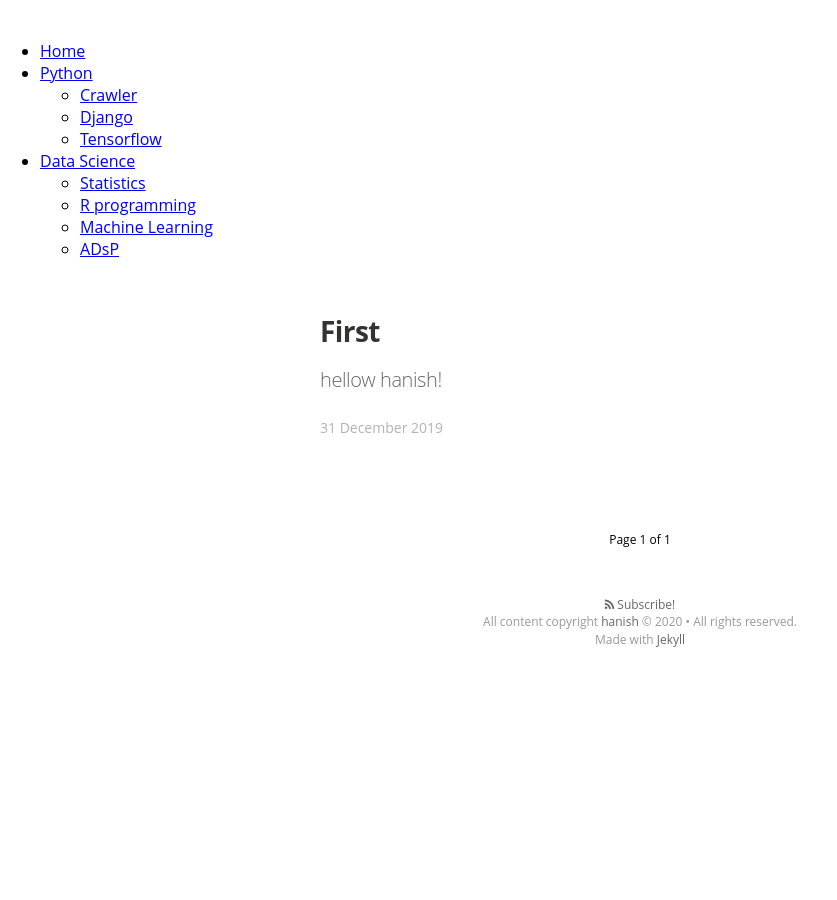
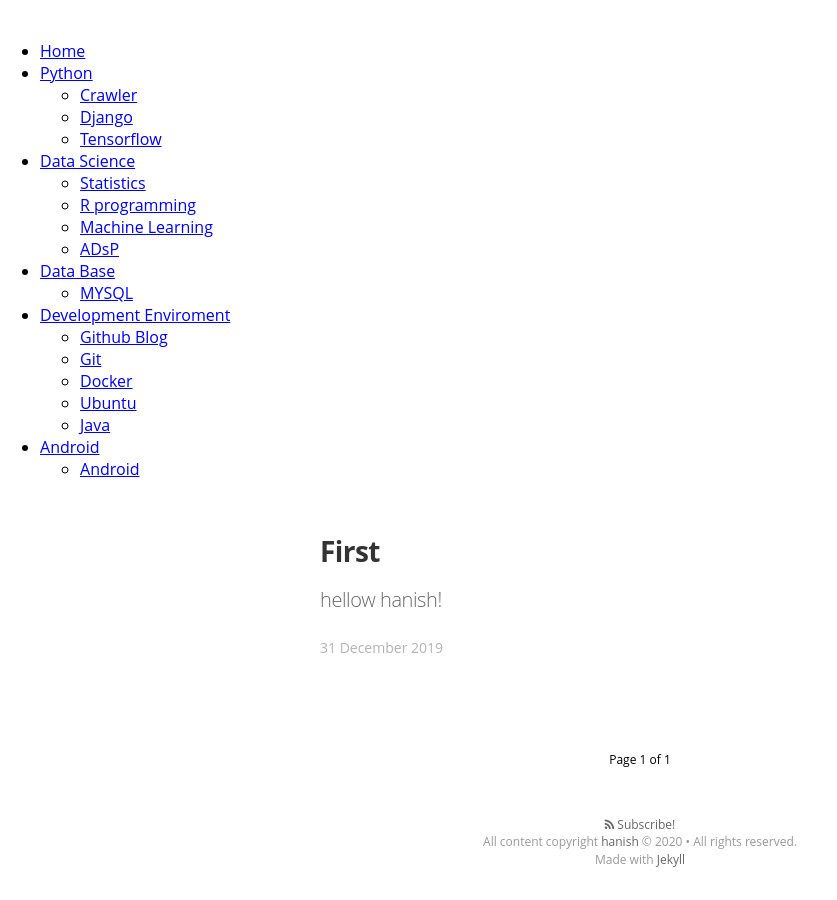
Before and after one commit to hanish3464/hanish3464.github.io, a Jekyll site: the page built from index.html, in a window 1280 px wide and 900 px high, scrolled down 671 px. Shown: the whole window, without its empty margins (0-837 px from the left). Built offline with Jekyll 4.4.1, drawn with Linux system fonts in a browser that asks for light colours; nearby versions of some CDN libraries; some web fonts are replaced; the list of posts is cut into pages by our own code; comment, search, counter and statistics services are not loaded; before the commit the page ends 1368 px from its top, so only the background shows below that.

Commit message:
Update index.html

```diff
--- a/index.html
+++ b/index.html
@@ -25,7 +25,6 @@ layout: default
       {% endfor %}
       <a href={{ "/about/" | prepend: site.baseurl }}>About</a>
     </div>
-
     <div class="site-category">
 			<ul class='cat1'>
 				<li><a href="/">Home</a></li>
@@ -43,6 +42,27 @@ layout: default
 						<li><a href="/DS/R">R programming</a></li>
 						<li><a href="/DS/ML">Machine Learning</a></li>
 						<li><a href="/DS/ADsP">ADsP</a></li>
+					</ul>
+				</li>
+				<li><a href="/">Data Base</a>
+					<ul>
+						<li><a href="/DB/MYSQL">MYSQL</a></li>
+					</ul>
+				</li>
+
+				<li><a href="/">Development Enviroment</a>
+					<ul>
+						  <li><a href="/DE/Github Blog">Github Blog</a></li>
+						  <li><a href="/DE/Git">Git</a></li>
+						  <li><a href="/DE/Docker">Docker</a></li>
+						  <li><a href="/DE/Ubuntu">Ubuntu</a></li>
+						  <li><a href="/DE/Java">Java</a></li>
+					</ul>
+				</li>
+
+				<li><a href="/">Android</a>
+					<ul>
+						<li><a href="/Android/Android">Android</a></li>
 					</ul>
 				</li>
 
```
